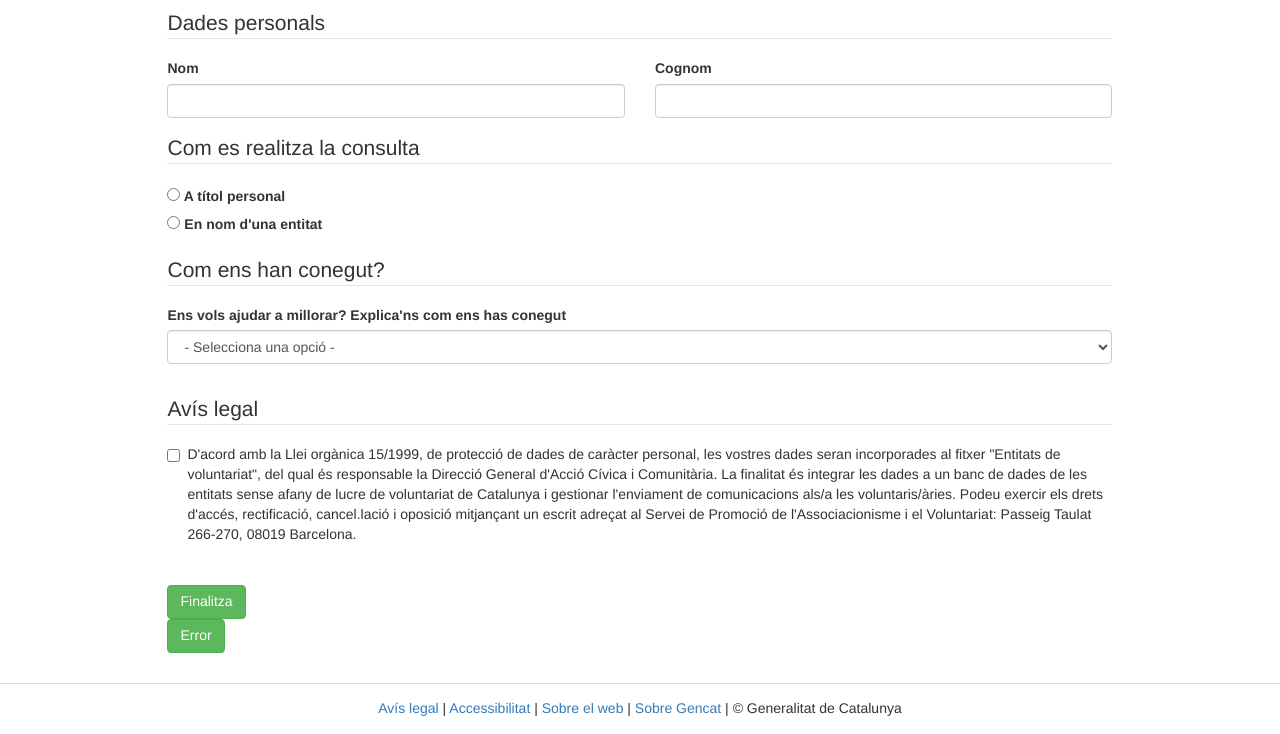
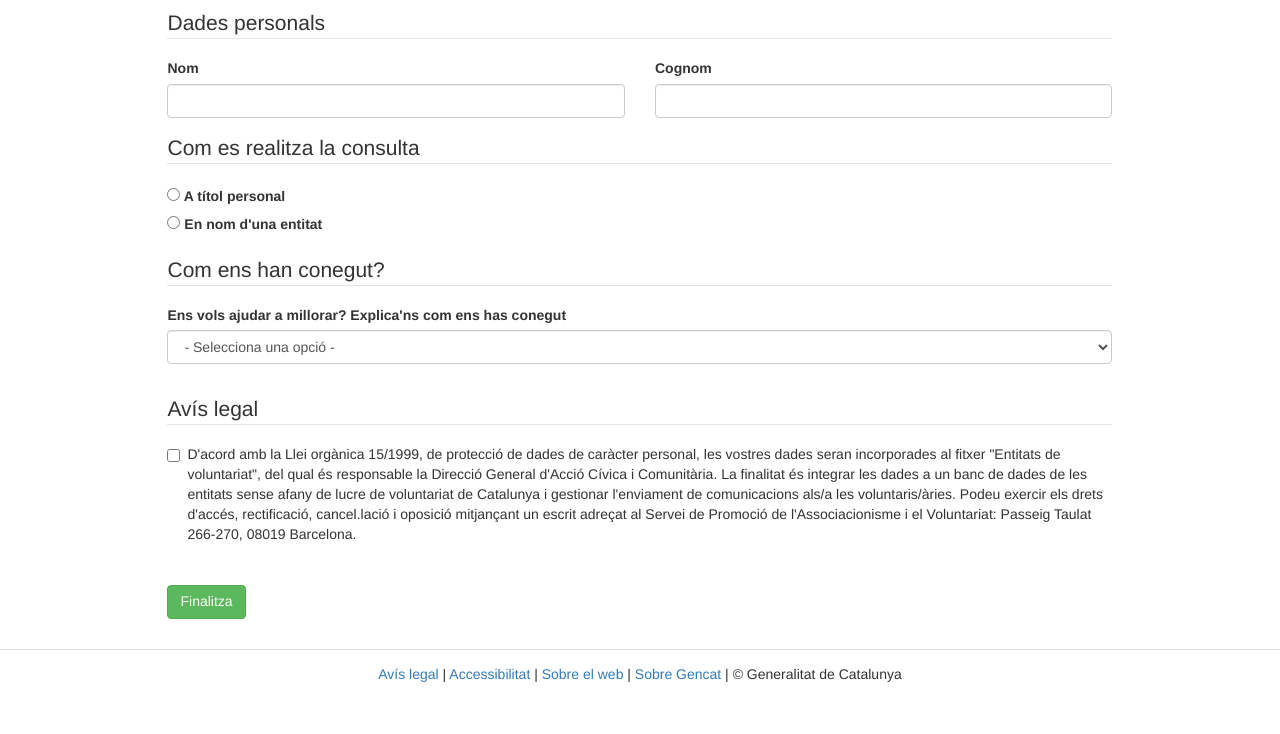
Before and after one commit to colectic/assessorament.voluntariat.org-entitats, a website: page www/index.html in a window 1280 px wide. Shown: the part 247-981 px from the top of the page. After the commit the page ends 947 px from the top, so only its background shows below. Drawn offline with Linux system fonts and the light colour scheme.

Commit message:
treure botó error

```diff
--- a/www/index.html
+++ b/www/index.html
@@ -234,7 +234,6 @@
                 <p>&nbsp;</p>
                 <button type="submit" class="btn btn-success">Finalitza</button>
               </form>
-              <button type="submit" class="btn btn-success" ng-click="showmodal()">Error</button>
             </div>
           </div>
         </div>
```
